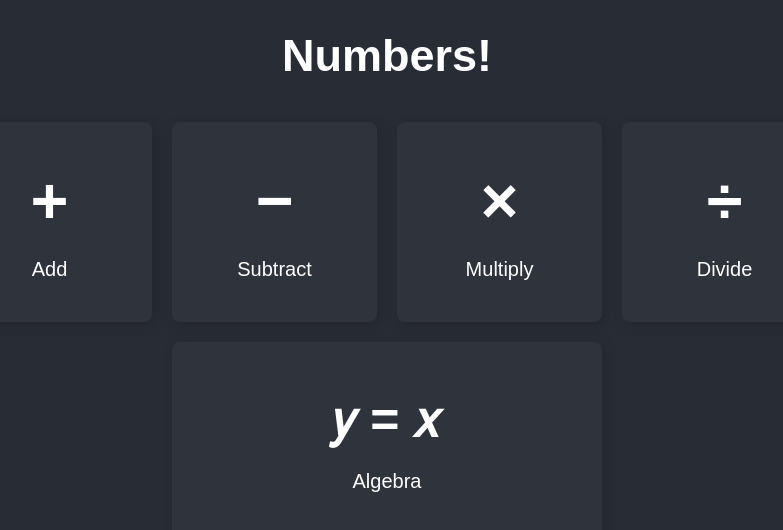
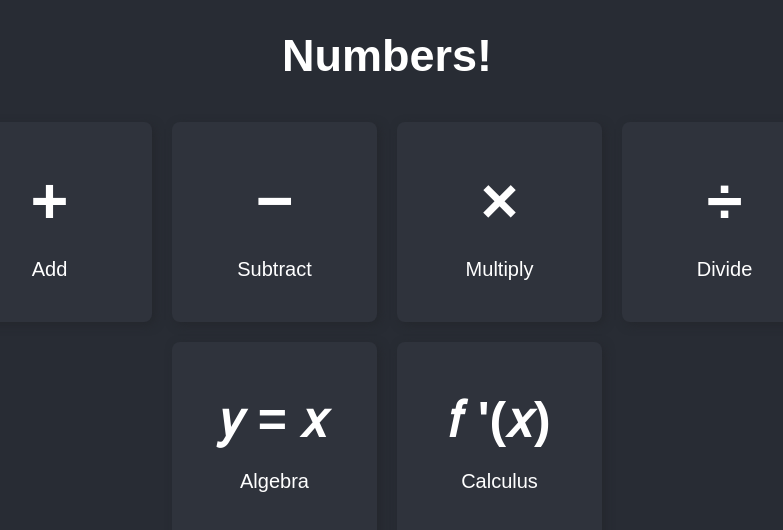
Before and after one commit to Ricardo-Santoyo/numbers, a React (Create React App) app: page / in a window 1280 px wide. Shown: the top 530 px of the page, without its empty margins (253-1036 px from the left). Built offline with nearby package versions, Linux system fonts and the light colour scheme; the HTML template or start-up script is replaced by a standard one.

Commit message:
added Calculus.js component

```diff
--- a/src/App.js
+++ b/src/App.js
@@ -6,6 +6,7 @@ import Random from './components/Random';
 import SelectTable from './components/SelectTable';
 import Table from './components/Table';
 import Algebra from './components/Algebra';
+import Calculus from './components/Calculus';
 import add from './mathFunctions/add';
 import subtract from './mathFunctions/subtract';
 import multiply from './mathFunctions/multiply';
@@ -38,6 +39,7 @@ function App() {
         <Route exact path="/divide/tables/:id" element={<Table sign="÷" operation={divide} />} />
 
         <Route exact path="/algebra" element={<Algebra />} />
+        <Route exact path="/calculus" element={<Calculus />} />
       </Routes>
     </BrowserRouter>
   );
--- /dev/null
+++ b/src/components/Calculus.js
@@ -0,0 +1,12 @@
+import React from 'react';
+
+function Calculus() {
+
+  return (
+    <div className="Calculus">
+      <h1 className="Header">Calculus</h1>
+    </div>
+  );
+}
+
+export default Calculus;
--- a/src/components/Home.js
+++ b/src/components/Home.js
@@ -17,6 +17,7 @@ function Home() {
         </div>
         <div className='Container small'>
           <ChoiceBlock symbol="𝑦 = 𝑥" name ="Algebra" link="algebra"/>
+          <ChoiceBlock symbol="𝑓 '(𝑥)" name ="Calculus" link="calculus"/>
         </div>
       </div>
     </div>
```
